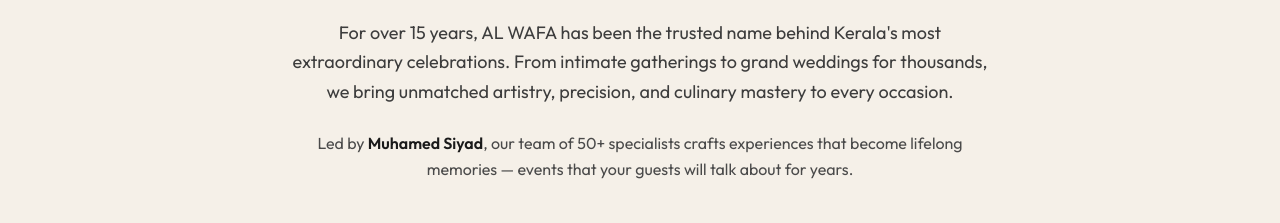
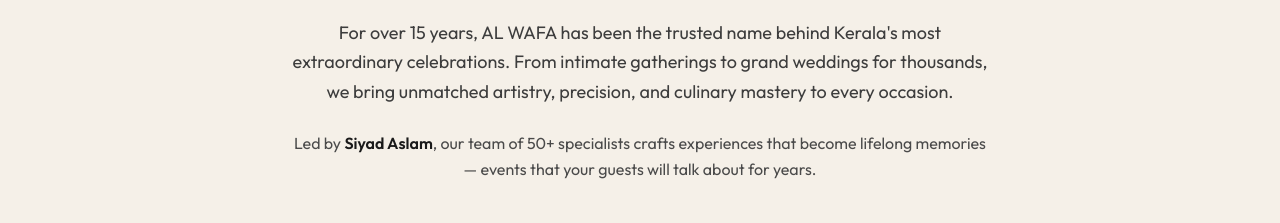
Before and after one commit to ekodrix-collab/ekodrix-event-management-demo, a Next.js app: page / in a window 1280 px wide. Shown: the part 1060-1283 px from the top of the page. Built offline with nearby package versions, Linux system fonts and the light colour scheme.

Commit message:
Update founder name to Siyad Aslam

```diff
--- a/app/about/page.tsx
+++ b/app/about/page.tsx
@@ -5,7 +5,7 @@
 import { Reveal, StaggerContainer, StaggerItem } from '@/components/shared/reveal-animation'
 
 const timeline = [
-  { year: '2008', title: 'The Beginning', description: 'Muhamed Siyad started catering for family events and intimate gatherings across Kochi.' },
+  { year: '2008', title: 'The Beginning', description: 'Siyad Aslam started catering for family events and intimate gatherings across Kochi.' },
   { year: '2012', title: 'First Celebrity Wedding', description: 'Our breakthrough — curating a high-profile destination wedding that put us on the map.' },
   { year: '2015', title: 'Full Event Management', description: 'Launched comprehensive event management services, from concept to execution.' },
   { year: '2018', title: '200+ Events Milestone', description: 'Crossed 200 luxury events with a growing reputation as Kerala\'s finest.' },
@@ -39,7 +39,7 @@
           <div className="grid grid-cols-1 lg:grid-cols-2 gap-10 md:gap-12 lg:gap-16 items-center">
             <Reveal direction="left">
               <div className="relative h-[300px] sm:h-[400px] md:h-[550px] overflow-hidden rounded-xl md:rounded-2xl">
-                <Image src="https://images.unsplash.com/photo-1560250097-0b93528c311a?w=800&q=80" alt="Muhamed Siyad, Founder" fill className="object-cover" sizes="(max-width: 1024px) 100vw, 50vw" />
+                <Image src="https://images.unsplash.com/photo-1560250097-0b93528c311a?w=800&q=80" alt="Siyad Aslam, Founder" fill className="object-cover" sizes="(max-width: 1024px) 100vw, 50vw" />
               </div>
             </Reveal>
             <div>
--- a/components/home/intro-section.tsx
+++ b/components/home/intro-section.tsx
@@ -31,7 +31,7 @@
         </Reveal>
         <Reveal delay={0.4}>
           <p className="text-sm md:text-base text-[#4a4a4a] leading-relaxed">
-            Led by <strong className="text-[#1a1a1a]">Muhamed Siyad</strong>, our team of 50+ specialists crafts experiences
+            Led by <strong className="text-[#1a1a1a]">Siyad Aslam</strong>, our team of 50+ specialists crafts experiences
             that become lifelong memories — events that your guests will talk about for years.
           </p>
         </Reveal>
--- a/data/team.ts
+++ b/data/team.ts
@@ -3,9 +3,9 @@
 export const teamMembers: TeamMember[] = [
     {
         id: '1',
-        name: 'Muhamed Siyad',
+        name: 'Siyad Aslam',
         role: 'Founder & Creative Director',
-        bio: 'With over 15 years of experience in luxury event management, Muhamed Siyad founded AL WAFA with a vision to bring world-class celebration experiences to Kerala. His eye for detail and passion for perfection drives every event we create.',
+        bio: 'With over 15 years of experience in luxury event management, Siyad Aslam founded AL WAFA with a vision to bring world-class celebration experiences to Kerala. His eye for detail and passion for perfection drives every event we create.',
         experience: '15+ years',
         image: 'https://images.unsplash.com/photo-1560250097-0b93528c311a?w=600&q=80',
     },
--- a/lib/constants.ts
+++ b/lib/constants.ts
@@ -2,7 +2,7 @@
     name: 'AL WAFA',
     fullName: 'AL WAFA Event Management',
     tagline: 'Crafting Unforgettable Experiences',
-    founder: 'Muhamed Siyad',
+    founder: 'Siyad Aslam',
     founderTitle: 'Founder & Creative Director',
     phone: '+91 98765 43210',
     email: 'hello@alwafaevents.com',
```
